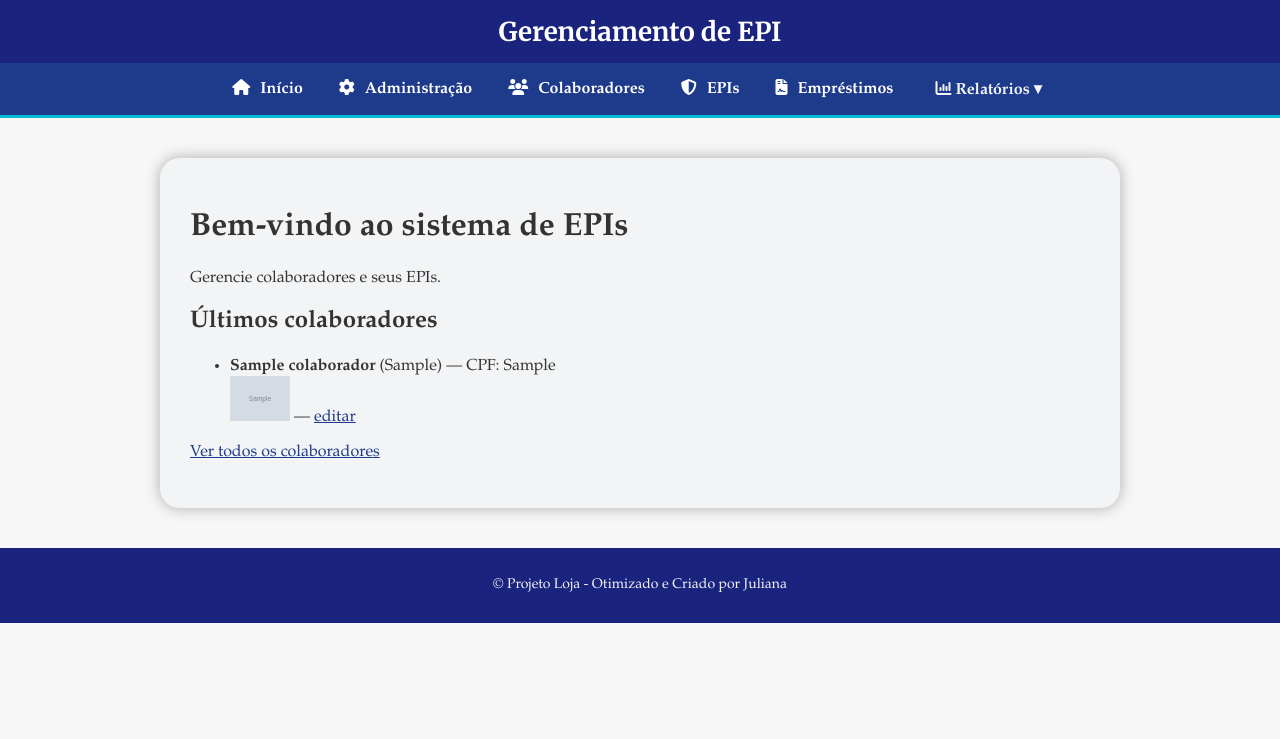
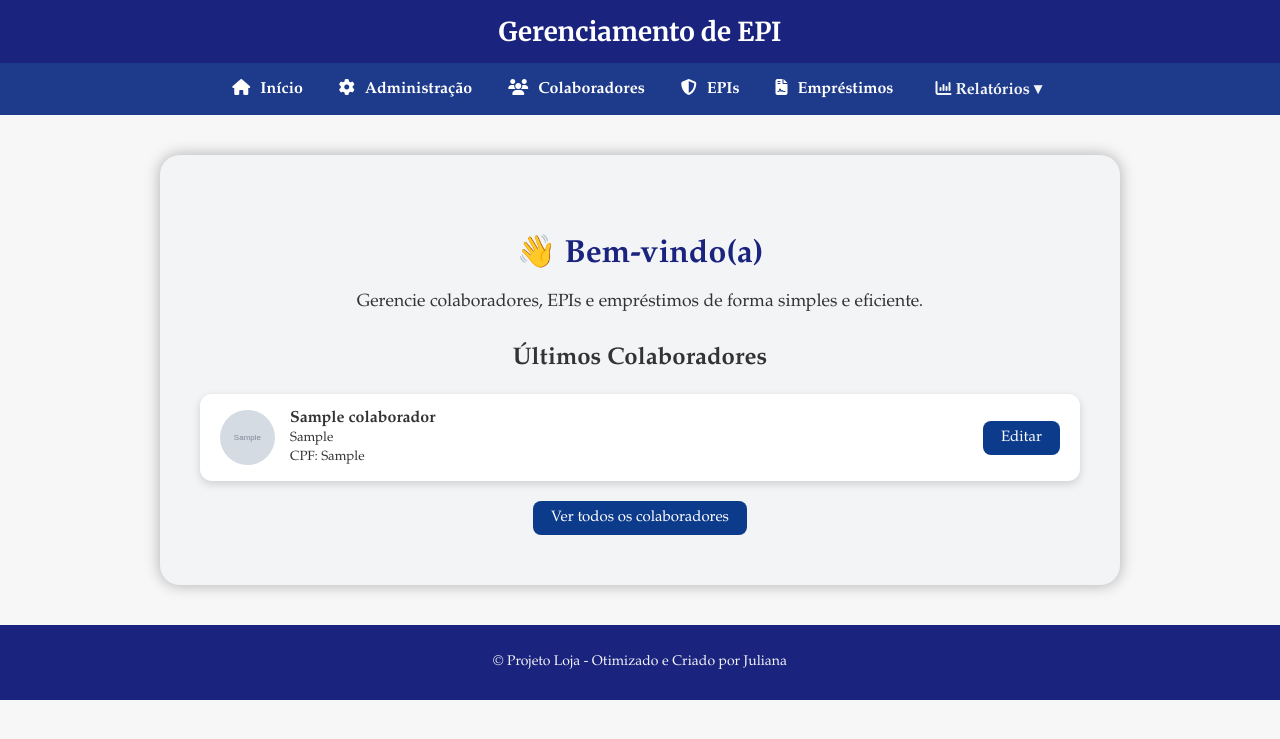
Before and after one commit to JulianaMartinss/EPI-System-Juliana, a Django app: page / in a window 1280 px wide. Shown: the top 739 px of the page. Run offline with Django 4.2, Linux system fonts and the light colour scheme; tables that the repository leaves empty hold one stand-in row (Sample ...); some libraries are stand-ins or nearby versions.

Commit message:
Atualiza home.html e style.css

```diff
--- a/apps/colaboradores/templates/colaboradores/home.html
+++ b/apps/colaboradores/templates/colaboradores/home.html
@@ -1,21 +1,44 @@
 {% extends 'base.html' %}
+{% block title %}Início | Gerenciamento de EPI{% endblock %}
 {% block content %}
-  <h1>Bem-vindo ao sistema de EPIs</h1>
-  <p>Gerencie colaboradores e seus EPIs.</p>
-  <h2>Últimos colaboradores</h2>
-  {% if ultimos_colaboradores %}
-    <ul>
-      {% for colaborador in ultimos_colaboradores %}
-        <li>
-          <strong>{{ colaborador.nome }}</strong> ({{ colaborador.setor }})
-          {% if colaborador.cpf %} — CPF: {{ colaborador.cpf }}{% endif %}
-          {% if colaborador.foto_colaborador %}<br><img src="{{ colaborador.foto_colaborador.url }}" width="60">{% endif %}
-          — <a href="{% url 'colaboradores:editar' colaborador.pk %}">editar</a>
-        </li>
-      {% endfor %}
-    </ul>
-    <p><a href="{% url 'colaboradores:lista' %}">Ver todos os colaboradores</a></p>
-  {% else %}
-    <p>Nenhum colaborador cadastrado ainda. <a href="{% url 'colaboradores:criar' %}">Criar primeiro colaborador</a>.</p>
-  {% endif %}
+
+  <section class="home-container">
+    <div class="home-header">
+      <h1>👋 Bem-vindo(a)</h1>
+      <p>Gerencie colaboradores, EPIs e empréstimos de forma simples e eficiente.</p>
+    </div>
+
+    <div class="colaboradores-section">
+      <h2>Últimos Colaboradores</h2>
+
+      {% if ultimos_colaboradores %}
+        <div class="colaboradores-lista">
+          {% for colaborador in ultimos_colaboradores %}
+            <div class="colaborador-card">
+              {% if colaborador.foto_colaborador %}
+                <img src="{{ colaborador.foto_colaborador.url }}" alt="{{ colaborador.nome }}" class="foto-colaborador">
+              {% endif %}
+              <div class="colaborador-info">
+                <strong>{{ colaborador.nome }}</strong><br>
+                <small>{{ colaborador.setor }}</small><br>
+                {% if colaborador.cpf %}
+                  <small>CPF: {{ colaborador.cpf }}</small>
+                {% endif %}
+              </div>
+              <a href="{% url 'colaboradores:editar' colaborador.pk %}" class="btn-azul">Editar</a>
+            </div>
+          {% endfor %}
+        </div>
+
+        <div class="ver-todos">
+          <a href="{% url 'colaboradores:lista' %}" class="btn-azul">Ver todos os colaboradores</a>
+        </div>
+      {% else %}
+        <p>Nenhum colaborador cadastrado ainda.
+          <a href="{% url 'colaboradores:criar' %}" class="btn-azul">Criar primeiro colaborador</a>.
+        </p>
+      {% endif %}
+    </div>
+  </section>
+
 {% endblock %}
--- a/static/css/style.css
+++ b/static/css/style.css
@@ -1,19 +1,25 @@
+
+/* =============================== */
+/*          ESTILOS GERAIS         */
+/* =============================== */
 
 body {
-    background-color: #f7f7f7;;
+    background-color: #f7f7f7;
     font-family: 'Garamond', serif;
     color: #333;
     margin: 0;
     padding: 0;
 }
 
-/* Cabeçalho */
+/* =============================== */
+/*            CABEÇALHO            */
+/* =============================== */
+
 .header {
     background: #1a237e;
-    color: #ffffff;;
+    color: #ffffff;
     text-align: center;
     padding: 0;
-    border-bottom: 3px solid #00bcd4;
 }
 
 .header h1 {
@@ -72,11 +85,76 @@ body {
     padding: 15px 0;
     margin-top: 0;
     font-size: 14px;
-
 }
 
-/* Botões */
-button, input[type="submit"] {
+/* =============================== */
+/*        PÁGINA INICIAL (HOME)    */
+/* =============================== */
+
+.home-container {
+    text-align: center;
+    padding: 20px 10px;
+}
+
+.home-header h1 {
+    color: #1a237e;
+    font-size: 2rem;
+    margin-bottom: 0.5rem;
+}
+
+.home-header p {
+    color: #333;
+    font-size: 1.1rem;
+    margin-bottom: 2rem;
+}
+
+/* =============================== */
+/*         COLABORADORES           */
+/* =============================== */
+
+.colaboradores-section {
+    margin-top: 30px;
+}
+
+.colaboradores-lista {
+    display: flex;
+    flex-direction: column;
+    gap: 15px;
+}
+
+.colaborador-card {
+    display: flex;
+    align-items: center;
+    justify-content: space-between;
+    background: #fff;
+    border-radius: 12px;
+    padding: 15px 20px;
+    box-shadow: 0 3px 8px rgba(0, 0, 0, 0.15);
+}
+
+.foto-colaborador {
+    width: 55px;
+    height: 55px;
+    border-radius: 50%;
+    object-fit: cover;
+    margin-right: 15px;
+}
+
+.colaborador-info {
+    text-align: left;
+    flex-grow: 1;
+}
+
+.ver-todos {
+    margin-top: 20px;
+}
+
+/* =============================== */
+/*             BOTÕES              */
+/* =============================== */
+
+button,
+input[type="submit"] {
     background-color: #1E3A8A;
     color: #F3F4F6;
     border: none;
@@ -88,14 +166,15 @@ button, input[type="submit"] {
     transition: background-color 0.3s, transform 0.2s;
 }
 
-button:hover, input[type="submit"]:hover {
+button:hover,
+input[type="submit"]:hover {
     background-color: #3B82F6;
     transform: scale(1.05);
 }
 
-
-
-.btn-azul, .btn-vermelho {
+/* Botões específicos */
+.btn-azul,
+.btn-vermelho {
     display: inline-block;
     color: #fff;
     font-size: 15px;
```
Also changed, not shown: other parts of static/css/style.css (+50 -60 lines).
